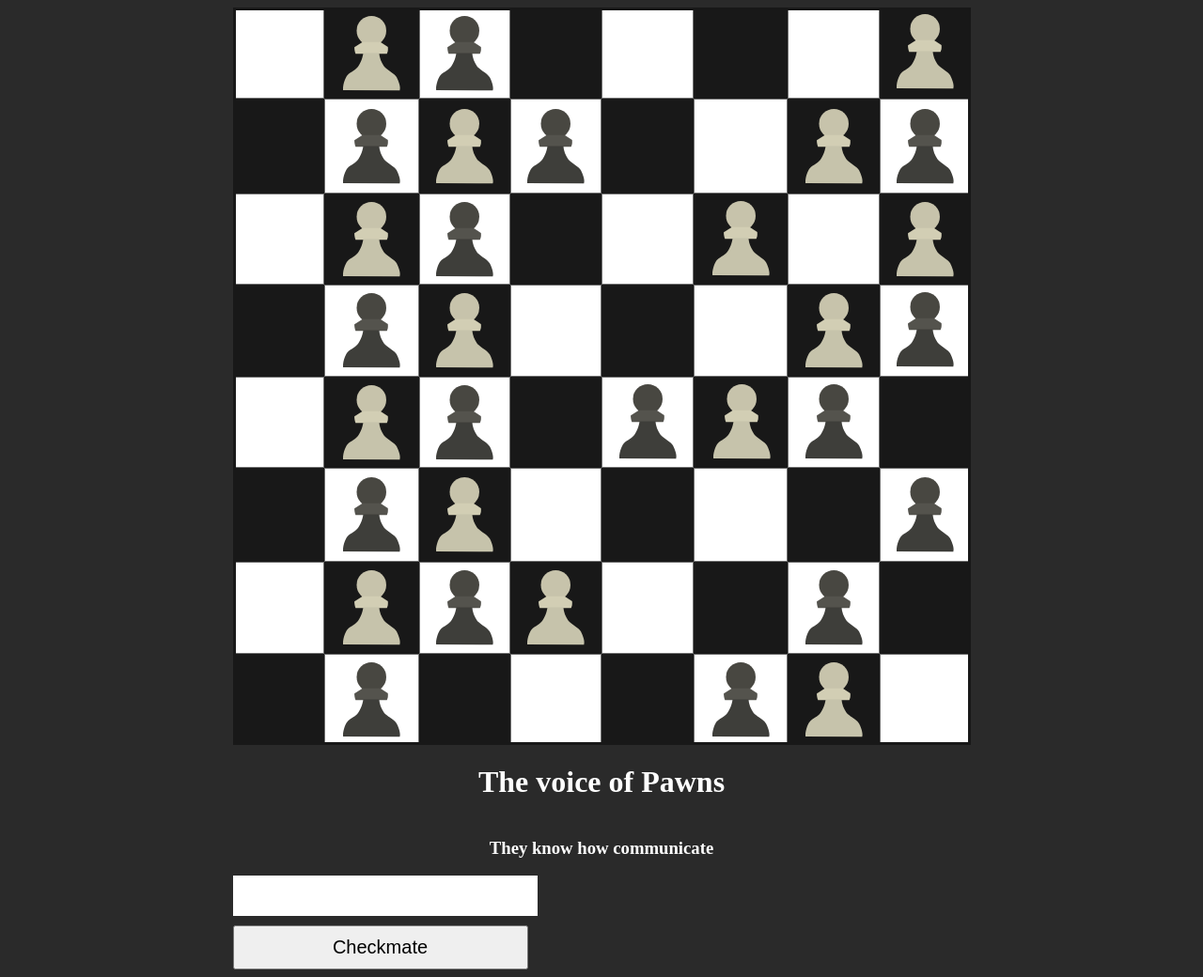
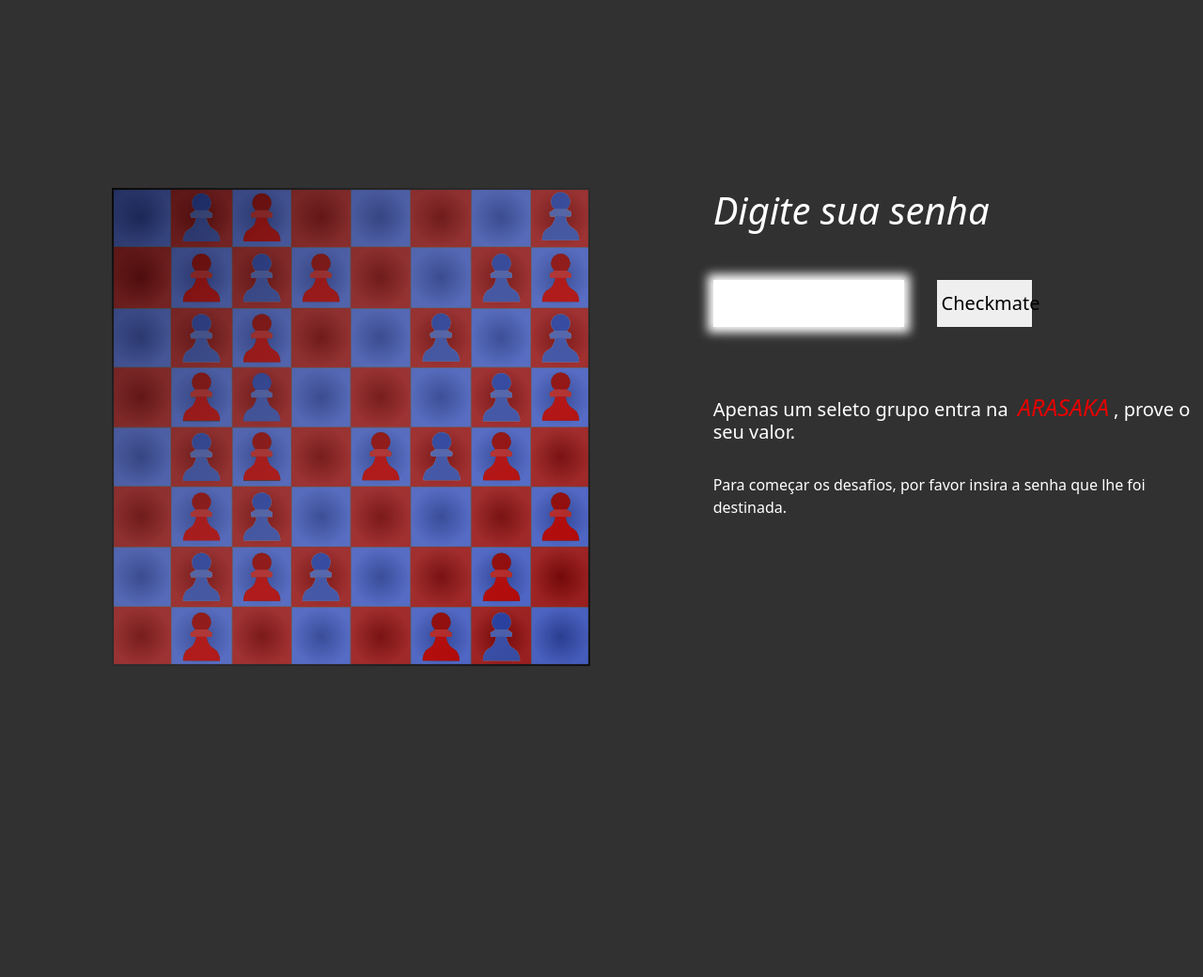
Before and after one commit to Gui-Ribs/The-Smart-Exchange, a PHP site: page /Rising/justapawn/index.php in a window 1280 px wide. Shown: the whole page at 94% size. After the commit the page ends 709 px from the top, so only its background shows below. Run offline with PHP 8.4, Linux system fonts and the light colour scheme.

Commit message:
finalizado

```diff
--- a/Rising/justapawn/CHECKmate.php
+++ b/Rising/justapawn/CHECKmate.php
@@ -8,7 +8,4 @@ if($res == "francesa"){
 else{
   // loser LOL
   header("location:\\the-smart-exchange/");
-
 }
-
-?>
--- a/Rising/justapawn/index.php
+++ b/Rising/justapawn/index.php
@@ -2,21 +2,34 @@
 <html lang="en">
 
 <head>
-  <title></title>
+  <title>a pawn</title>
   <meta charset="UTF-8">
   <meta name="viewport" content="width=device-width, initial-scale=1">
-  <link href="style.css" rel="stylesheet">
+  <?php include "../../Components/includes.php" ?>
+  <link href="justapawn/style.css" rel="stylesheet">
 </head>
 
 <body>
   <div class="king">
-    <img src="\the-smart-exchange/Assets/img/pawns.svg" />
-    <h1>The voice of Pawns</h1>
-    <h3>They know how communicate</h3>
-    <form class="bishop" method="POST" action="CHECKmate.php">
-      <input type="text" name="rook" class="rook" autocomplete="off">
-      <button class="queen">Checkmate</button>
-    </form>
+    <div class="container-fluid mb-4">
+      <div class="row">
+        <div class="col-sm-1"></div>
+        <div class="col-sm-5">
+          <img src="/Assets/img/pawns1.svg" />
+        </div>
+        <div class="col-sm-1"></div>
+        <div class="col-sm-5">
+          <h1> <i> Digite sua senha </i> </h1>
+          <form class="bishop" method="POST" action="justapawn/CHECKmate.php">
+            <input type="text" name="rook" class="rook" autocomplete="off">
+            <button class="queen">Checkmate</button>
+          </form>
+          <h3>Apenas um seleto grupo entra na <i>ARASAKA</i>, prove o seu valor.</h3>
+          <br>
+          <p>Para começar os desafios, por favor insira a senha que lhe foi destinada.</p>
+        </div>
+      </div>
+    </div>
   </div>
 
 </body>
--- a/Rising/justapawn/style.css
+++ b/Rising/justapawn/style.css
@@ -1,23 +1,18 @@
 body{
-  background: #2a2a2a;
-  display: flex;
-  align-items: center;
-  justify-content: center;
+  background: #313131;
 }
-/* img{ */
-/*   width: 30%; */
-/* } */
+
+img{
+  max-width: 100%;
+}
 
 .king{
-  display: flex;
-  flex-direction: column;
-  text-align: center;
+  margin-top: 200px;
   color: white;
 }
 
-.bishop{
-  display: flex;
-  flex-direction: column;
+h1{
+  margin-bottom: 50px;
 }
 
 .bishop *{
@@ -26,14 +21,31 @@ body{
 
 .rook{
   width: 40%;
-  padding: 10px 5px;
+  padding: 10px 15px;
   outline: none;
   border: none;
-  margin-bottom: 10px;
+  margin-right: 30px;
+  margin-bottom: 70px;
+  box-shadow: 0px 0px 10px 6px white;
+  font-weight: 500;
 }
 
 .queen{
-  width: 40%;
+  width: 20%;
   padding: 10px 5px;
   outline: none;
+  border: 0;
 }
+
+h3{
+  font-weight: 300;
+  font-size: 20px;
+}
+
+h3 i{
+  text-transform: uppercase;
+  font-weight: 500;
+  font-size: 25px;
+  color: #E60000;
+  margin: 0 5px;
+}
```
Also changed, not shown: Assets/img/pawns1.svg (added).
